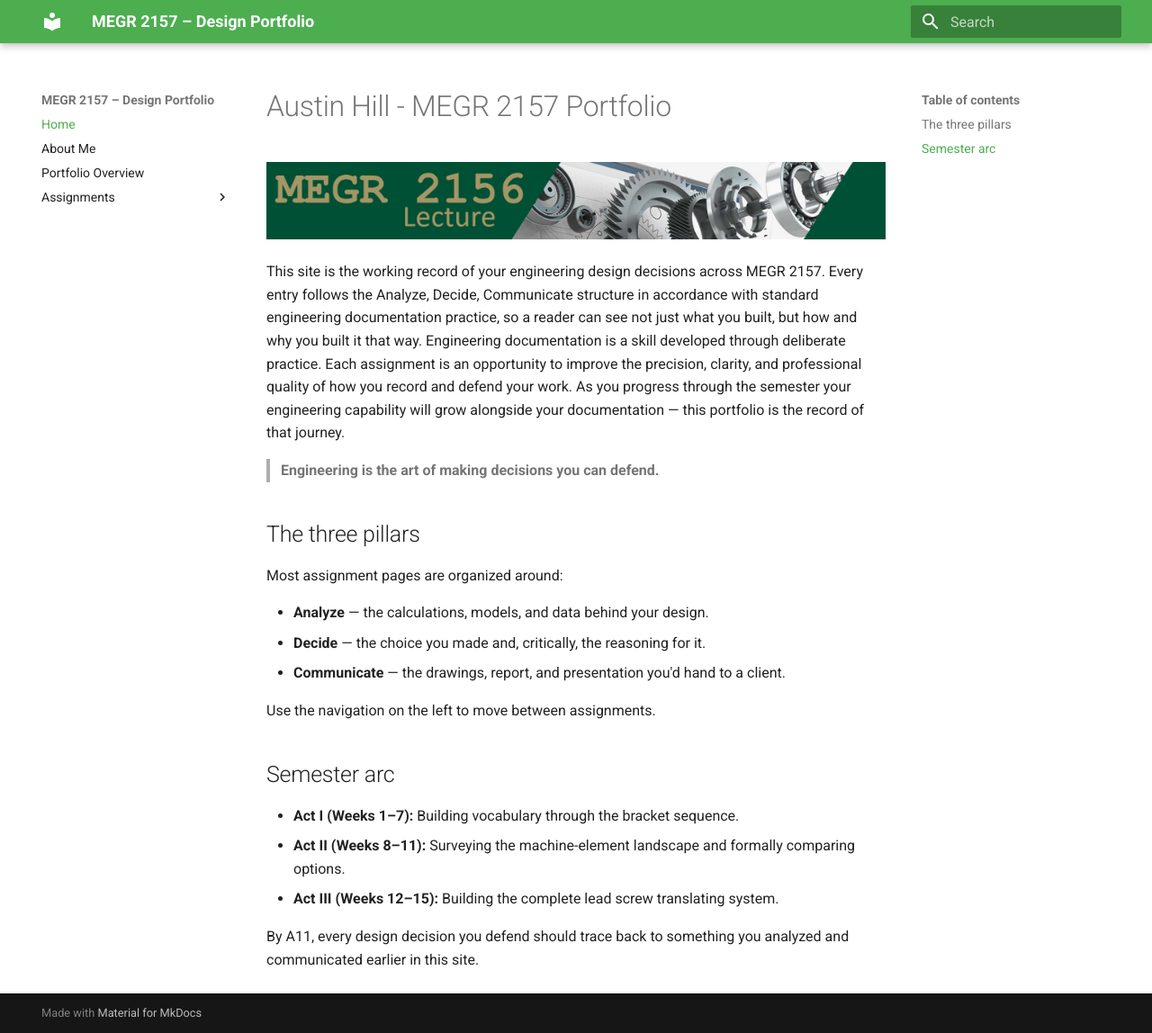
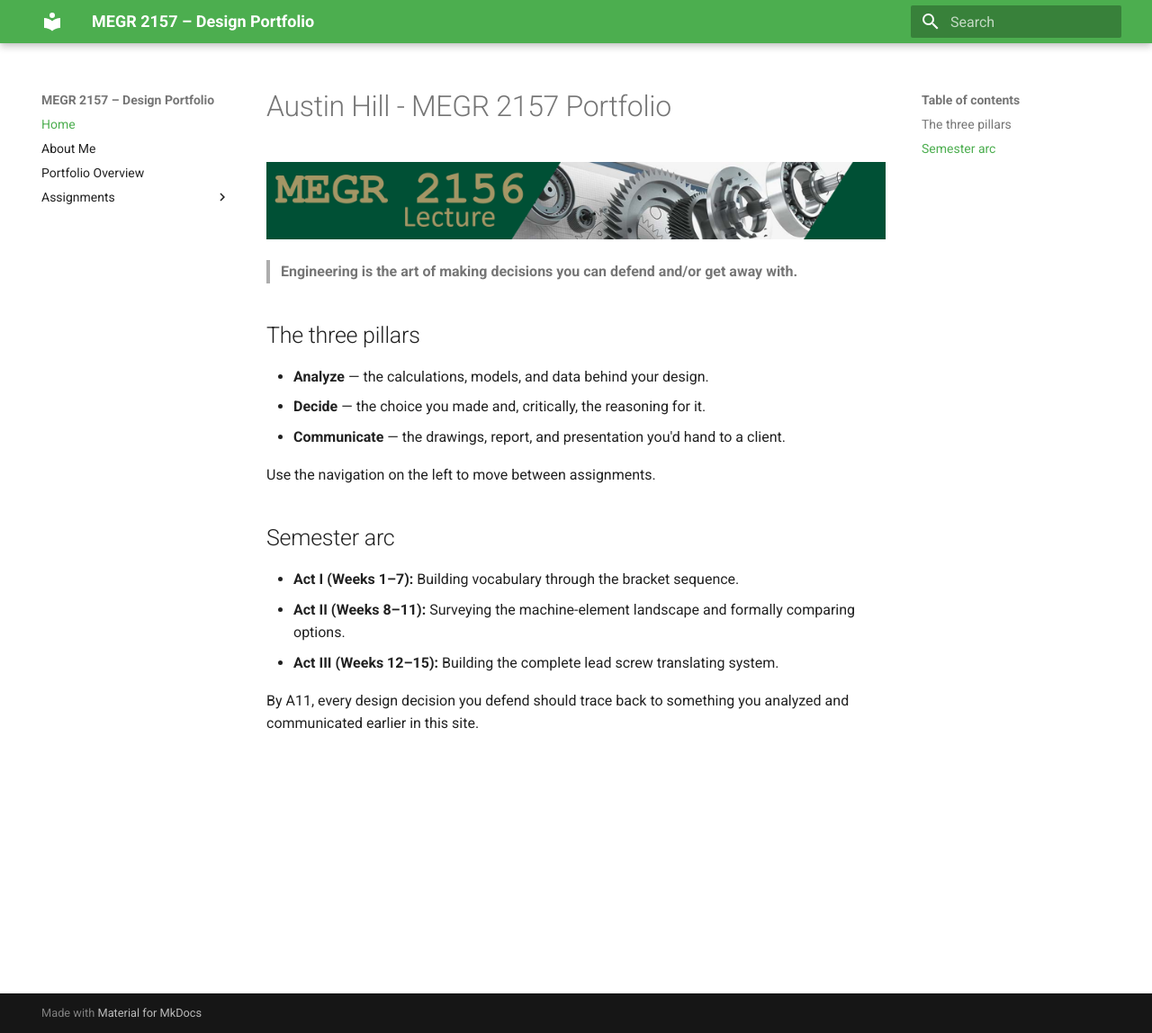
Before and after one commit to AustinWayneMcCoyHill/megr2157-portfolio, an MkDocs documentation site: the page built from docs/index.md, in a window 1280 px wide and 1148 px high. Shown: the whole window at 90% size. Built offline with MkDocs 1.6.1 and Material for MkDocs 9.7.7, drawn with Linux system fonts in a browser that asks for light colours.

Commit message:
Revise engineering definition and improve clarity
Removed redundant phrase and clarified the definition of engineering.

```diff
--- a/docs/index.md
+++ b/docs/index.md
@@ -2,13 +2,10 @@
 
 ![MEGR 2156-7 Title](MEGR2156title.png)
 
-This site is the working record of your engineering design decisions across MEGR 2157. Every entry follows the Analyze, Decide, Communicate structure in accordance with standard engineering documentation practice, so a reader can see not just what you built, but how and why you built it that way. Engineering documentation is a skill developed through deliberate practice. Each assignment is an opportunity to improve the precision, clarity, and professional quality of how you record and defend your work. As you progress through the semester your engineering capability will grow alongside your documentation — this portfolio is the record of that journey.
+> **Engineering is the art of making decisions you can defend and/or get away with.**
 
-> **Engineering is the art of making decisions you can defend.**
 
 ## The three pillars
-
-Most assignment pages are organized around:
 
 - **Analyze** — the calculations, models, and data behind your design.
 - **Decide** — the choice you made and, critically, the reasoning for it.
```
